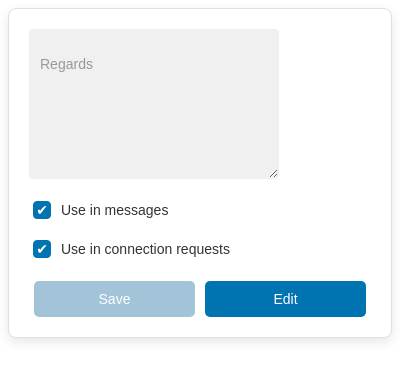
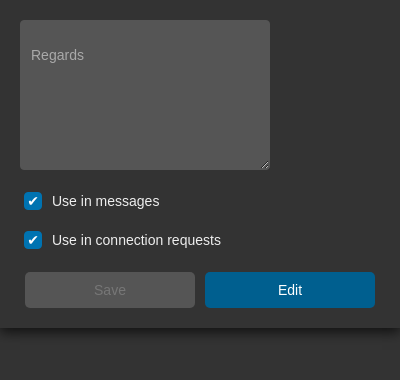
Before and after one commit to prvashisht/signature-sync, a browser extension: page popup/index.html in a window 400 px wide. Drawn offline with Linux system fonts and the dark colour scheme.

Commit message:
Add dark mode support to popup

```diff
--- a/popup/style.css
+++ b/popup/style.css
@@ -1,11 +1,14 @@
-.signatureText {
+body {
     background-color: #fff;
-    border-radius: 8px;
-    border: 1px solid #e1e1e1;
     box-shadow: 0 4px 12px rgba(0, 0, 0, 0.1);
-    font-family: Arial, sans-serif;
+    font-family: 'Montserrat', Arial, sans-serif;
     margin: 0 auto;
     padding: 20px;
+}
+
+.signatureText {
+    width: 100%;
+    height: 100%;
 }
 
 .signatureText #signature {
@@ -70,11 +73,11 @@
     transition: background-color 0.3s, border-color 0.3s;
 }
 
-
 .enableCheck input:checked {
     background-color: #0073b1;
     border-color: #0073b1;
 }
+
 .enableCheck input:checked::before {
     content: '\2714'; /* Heavy Check Mark */
     display: block;
@@ -118,3 +121,59 @@
     background-color: #a3c3d9;
     cursor: not-allowed;
 }
+
+@media (prefers-color-scheme: dark) {
+    body {
+        background-color: #333;
+        box-shadow: 0 4px 12px rgba(0, 0, 0, 0.7);
+        color: #eee;
+    }
+
+    .signatureText #signature {
+        background-color: #444;
+        border: 1px solid #555;
+    }
+
+    .signatureText #signature:focus {
+        background-color: #555;
+        border: 1px solid #0073b1;
+        color: #fff;
+        outline: 2px solid #0073b1;
+    }
+
+    .signatureText #signature:disabled {
+        background-color: #555;
+        border: 1px solid #555;
+        color: #aaa;
+    }
+
+    .enableCheck {
+        color: #eee;
+    }
+
+    .enableCheck input {
+        background-color: #444;
+        border: 1px solid #555;
+    }
+
+    .enableCheck input:hover {
+        border-color: #0073b1;
+    }
+
+    .buttonContainer button {
+        background-color: #005f8f;
+    }
+
+    .buttonContainer button:hover {
+        background-color: #0073b1;
+    }
+
+    .buttonContainer button:active {
+        background-color: #006a99;
+    }
+
+    .buttonContainer button:disabled {
+        background-color: #555;
+        color: #777;
+    }
+}
```
